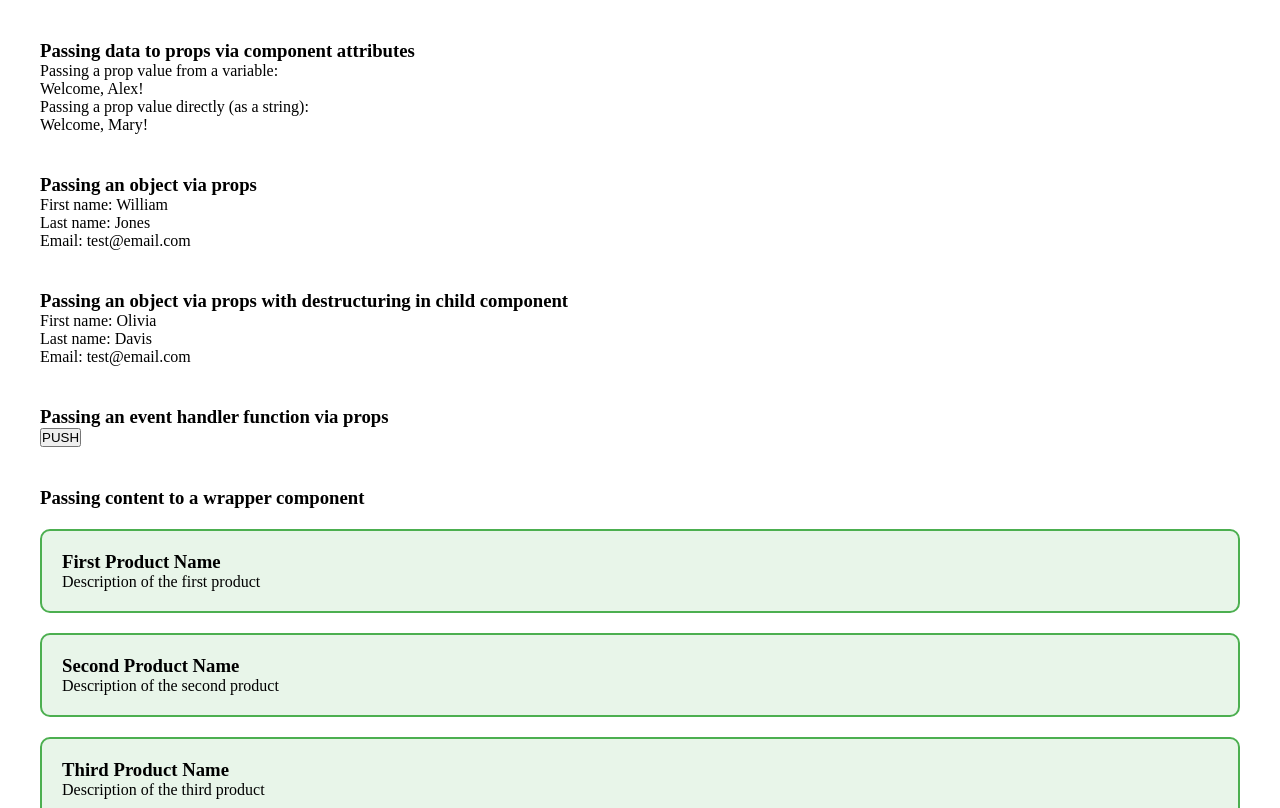
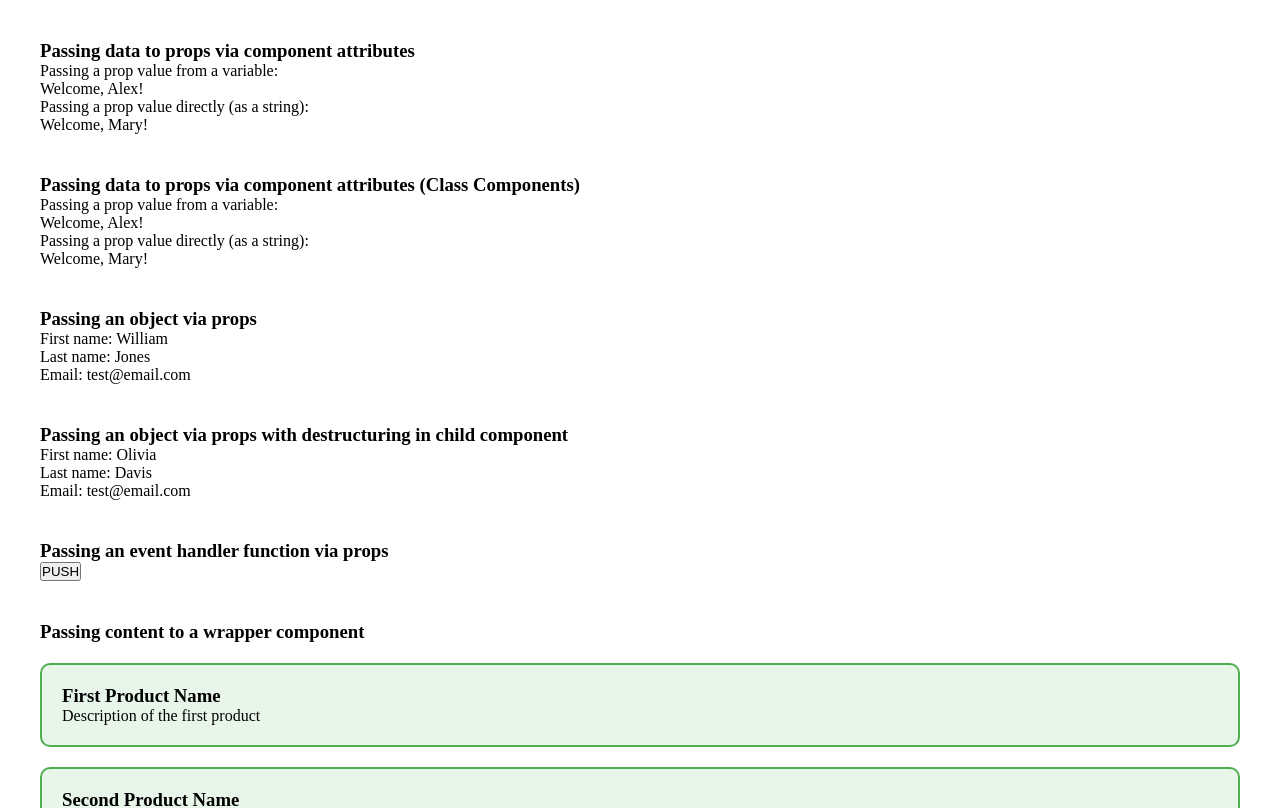
Before and after one commit to Tiana-K08/react-by-examples, a React (Vite) app: page / in a window 1280 px wide. Shown: the top 808 px of the page. Built offline with nearby package versions, Linux system fonts and the light colour scheme.

Commit message:
feat: passing data via props (Class Components)

```diff
--- a/src/App.jsx
+++ b/src/App.jsx
@@ -6,6 +6,7 @@ import ParentCards from './components/props/children/ParentCards.jsx';
 import ParentCardOne from './components/props/children/ParentCardOne.jsx';
 import ParentCardTwo from './components/props/children/ParentCardTwo.jsx';
 import ParentCardThree from './components/props/children/ParentCardThree.jsx';
+import InClassParentGreeting from './components/props/in-class/InClassParentGreeting.jsx';
 
 import Counter from './components/use-state/counter/Counter.jsx';
 import Text from './components/use-state/text/Text.jsx';
@@ -18,6 +19,7 @@ function App() {
   return (
     <div className="app-wrapper">
       <ParentGreeting />
+      <InClassParentGreeting />
       <ParentProfile />
       <ParentProfileDest />
       <ParentButton />
--- /dev/null
+++ b/src/components/props/in-class/InClassChildGreeting.jsx
@@ -0,0 +1,9 @@
+import { Component } from 'react';
+
+class InClassChildGreeting extends Component {
+  render() {
+    return <p>Welcome, {this.props.userName}!</p>;
+  }
+}
+
+export default InClassChildGreeting;
--- /dev/null
+++ b/src/components/props/in-class/InClassParentGreeting.jsx
@@ -0,0 +1,23 @@
+import { Component } from 'react';
+
+import InClassChildGreeting from './InClassChildGreeting.jsx';
+
+class InClassParentGreeting extends Component {
+  render() {
+    let userName = 'Alex';
+
+    return (
+      <div className="parent-wrapper">
+        <h3>
+          Passing data to props via component attributes (Class Components)
+        </h3>
+        <p>Passing a prop value from a variable:</p>
+        <InClassChildGreeting userName={userName} />
+        <p>Passing a prop value directly (as a string):</p>
+        <InClassChildGreeting userName="Mary" />
+      </div>
+    );
+  }
+}
+
+export default InClassParentGreeting;
```
